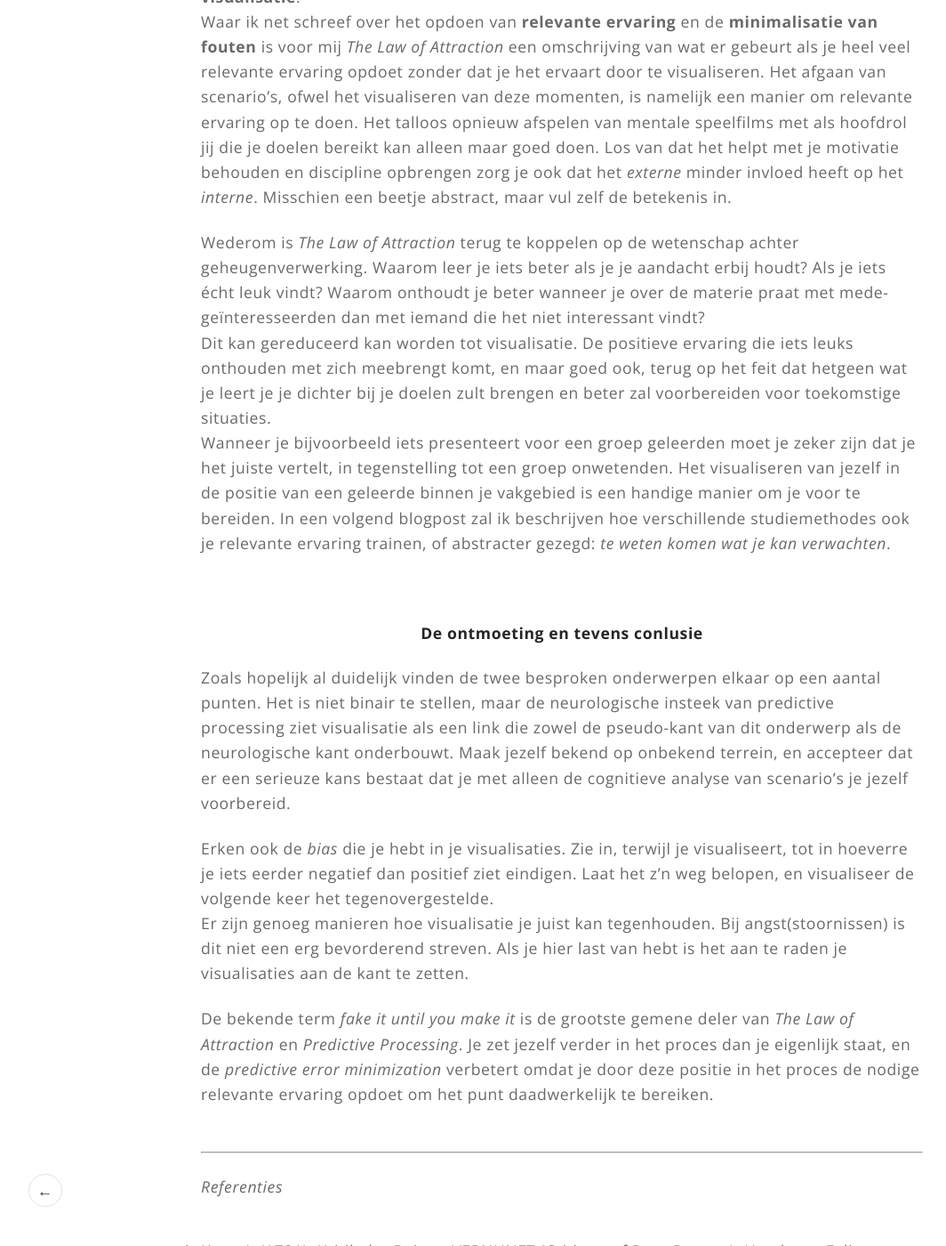
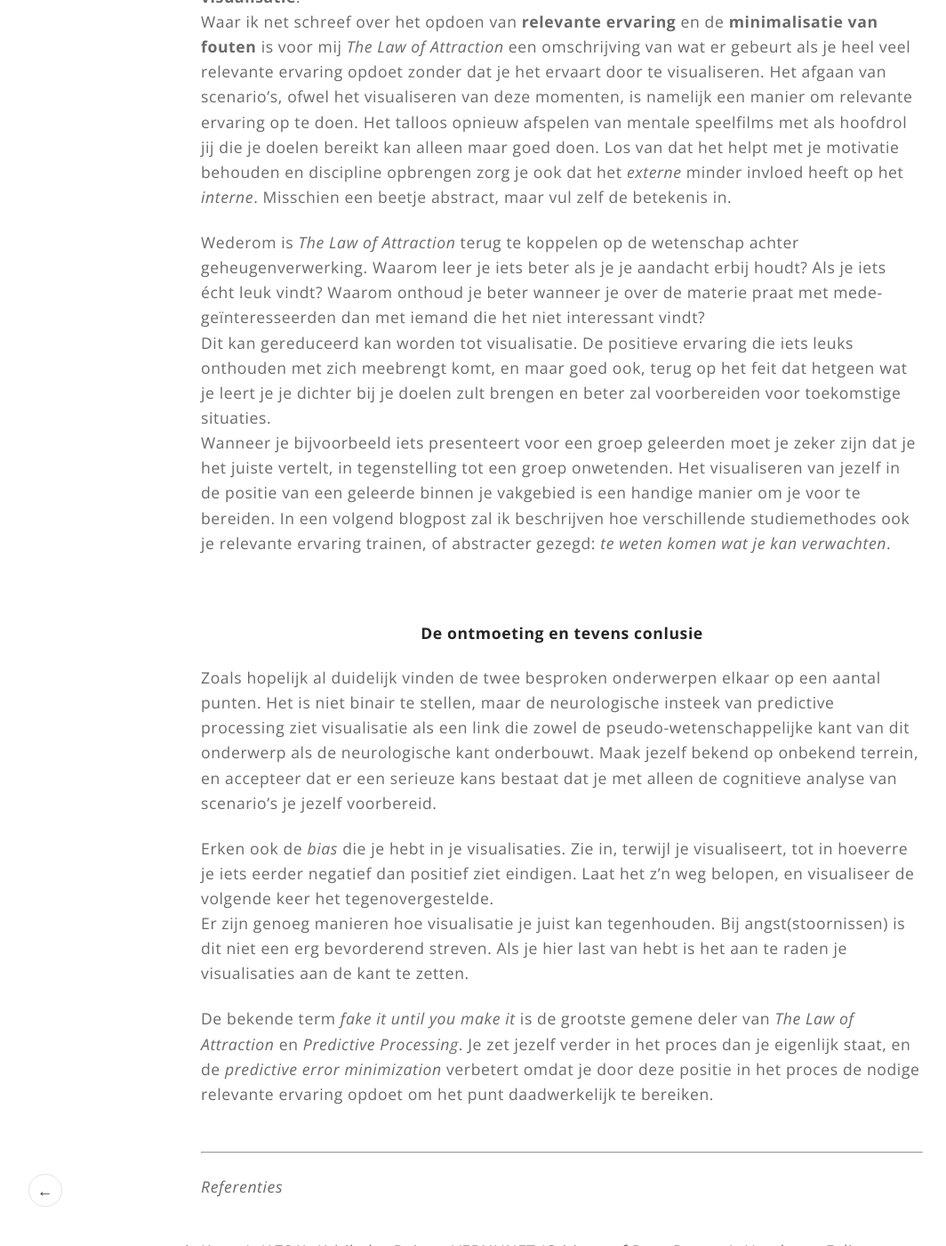
Before and after one commit to Lenzeg/Cogsci_blog, a Jekyll site: the page built from _posts/2020-02-12-pp-law.markdown, in a window 1280 px wide and 1400 px high, scrolled down 2585 px. Shown: the whole window at 89% size, without its empty margins (8-1072 px from the left). Built offline with Jekyll 4.4.1, drawn with Linux system fonts in a browser that asks for light colours; some of the changed text lies outside the part shown.

Commit message:
Update 2020-02-12-pp-law.markdown

```diff
--- a/_posts/2020-02-12-pp-law.markdown
+++ b/_posts/2020-02-12-pp-law.markdown
@@ -49,12 +49,12 @@ Ik zal gelijk toegeven dat ik het boek The Secret[^6] niet gelezen heb. Ik heb g
 
 Het heeft me wel aan het denken gezet. Deze pseudowetenschappelijke theorie bevat concepten die vaker onderzocht zijn. Zo is de insteek waar ik geïnteresseerd in ben **visualisatie**.<br> Waar ik net schreef over het opdoen van **relevante ervaring** en de **minimalisatie van fouten** is voor mij *The Law of Attraction* een omschrijving van wat er gebeurt als je heel veel relevante ervaring opdoet zonder dat je het ervaart door te visualiseren. Het afgaan van scenario's, ofwel het visualiseren van deze momenten, is namelijk een manier om relevante ervaring op te doen. Het talloos opnieuw afspelen van mentale speelfilms met als hoofdrol jij die je doelen bereikt kan alleen maar goed doen. Los van dat het helpt met je motivatie behouden en discipline opbrengen zorg je ook dat het *externe* minder invloed heeft op het *interne*. Misschien een beetje abstract, maar vul zelf de betekenis in.
 
-Wederom is *The Law of Attraction* terug te koppelen op de wetenschap achter geheugenverwerking. Waarom leer je iets beter als je je aandacht erbij houdt? Als je iets écht leuk vindt? Waarom onthoudt je beter wanneer je over de materie praat met mede-geïnteresseerden dan met iemand die het niet interessant vindt? <br> Dit kan gereduceerd kan worden tot visualisatie. De positieve ervaring die iets leuks onthouden met zich meebrengt komt, en maar goed ook, terug op het feit dat hetgeen wat je leert je je dichter bij je doelen zult brengen en beter zal voorbereiden voor toekomstige situaties. <br>Wanneer je bijvoorbeeld iets presenteert voor een groep geleerden moet je zeker zijn dat je het juiste vertelt, in tegenstelling tot een groep onwetenden. Het visualiseren van jezelf in de positie van een geleerde binnen je vakgebied is een handige manier om je voor te bereiden. In een volgend blogpost zal ik beschrijven hoe verschillende studiemethodes ook je relevante ervaring trainen, of abstracter gezegd: *te weten komen wat je kan verwachten*.
+Wederom is *The Law of Attraction* terug te koppelen op de wetenschap achter geheugenverwerking. Waarom leer je iets beter als je je aandacht erbij houdt? Als je iets écht leuk vindt? Waarom onthoud je beter wanneer je over de materie praat met mede-geïnteresseerden dan met iemand die het niet interessant vindt? <br> Dit kan gereduceerd kan worden tot visualisatie. De positieve ervaring die iets leuks onthouden met zich meebrengt komt, en maar goed ook, terug op het feit dat hetgeen wat je leert je je dichter bij je doelen zult brengen en beter zal voorbereiden voor toekomstige situaties. <br>Wanneer je bijvoorbeeld iets presenteert voor een groep geleerden moet je zeker zijn dat je het juiste vertelt, in tegenstelling tot een groep onwetenden. Het visualiseren van jezelf in de positie van een geleerde binnen je vakgebied is een handige manier om je voor te bereiden. In een volgend blogpost zal ik beschrijven hoe verschillende studiemethodes ook je relevante ervaring trainen, of abstracter gezegd: *te weten komen wat je kan verwachten*.
 
 <br>
 **<center> De ontmoeting en tevens conlusie </center>**
 
-Zoals hopelijk al duidelijk vinden de twee besproken onderwerpen elkaar op een aantal punten. Het is niet binair te stellen, maar de neurologische insteek van predictive processing ziet visualisatie als een link die zowel de pseudo-kant van dit onderwerp als de neurologische kant onderbouwt. Maak jezelf bekend op onbekend terrein, en accepteer dat er een serieuze kans bestaat dat je met alleen de cognitieve analyse van scenario's je jezelf voorbereid.<br>
+Zoals hopelijk al duidelijk vinden de twee besproken onderwerpen elkaar op een aantal punten. Het is niet binair te stellen, maar de neurologische insteek van predictive processing ziet visualisatie als een link die zowel de pseudo-wetenschappelijke kant van dit onderwerp als de neurologische kant onderbouwt. Maak jezelf bekend op onbekend terrein, en accepteer dat er een serieuze kans bestaat dat je met alleen de cognitieve analyse van scenario's je jezelf voorbereid.<br>
 
  Erken ook de *bias* die je hebt in je visualisaties. Zie in, terwijl je visualiseert, tot in hoeverre je iets eerder negatief dan positief ziet eindigen. Laat het z'n weg belopen, en visualiseer de volgende keer het tegenovergestelde. <br>
 Er zijn genoeg manieren hoe visualisatie je juist kan tegenhouden. Bij angst(stoornissen) is dit niet een erg bevorderend streven. Als je hier last van hebt is het aan te raden je visualisaties aan de kant te zetten.
```
Also changed, not shown: other parts of _posts/2020-02-12-pp-law.markdown (+1 -1 lines).
